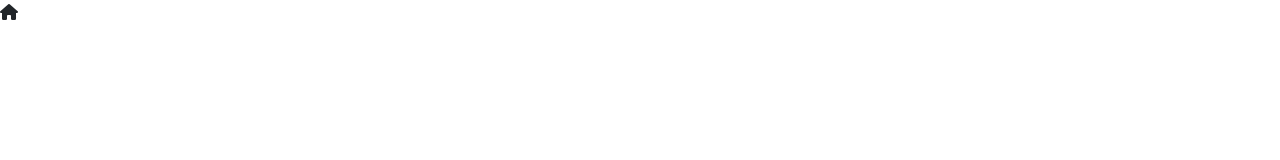
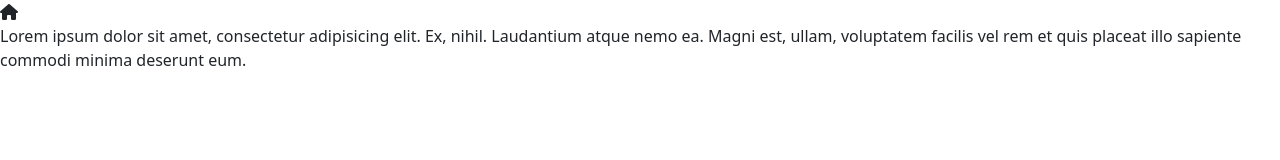
Before and after one commit to Hlaing-Htet/git-basic, a website: page index.html in a window 1280 px wide. Drawn offline with nearby package versions, Linux system fonts and the light colour scheme.

Commit message:
home change

```diff
--- a/index.html
+++ b/index.html
@@ -16,6 +16,11 @@
   </head>
   <body>
     <i class="fas fa-home"></i>
+    <p>
+      Lorem ipsum dolor sit amet, consectetur adipisicing elit. Ex, nihil.
+      Laudantium atque nemo ea. Magni est, ullam, voluptatem facilis vel rem et
+      quis placeat illo sapiente commodi minima deserunt eum.
+    </p>
     <script src="./node_modules/bootstrap/dist/js/bootstrap.bundle.min.js"></script>
   </body>
 </html>
```
